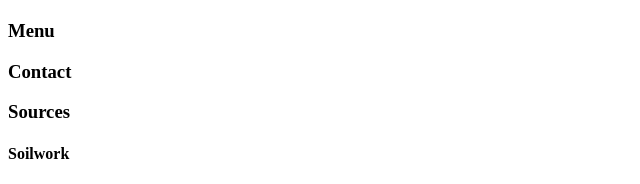
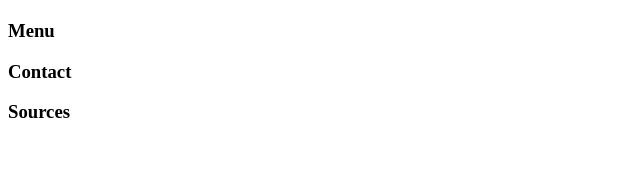
Before and after one commit to Rjohnson968/Christian-Metal, a plain HTML site: page index.html in a window 1280 px wide. Shown: the part 877-1061 px from the top of the page, without its empty margins (0-640 px from the left). After the commit the page ends 1019 px from the top, so only its background shows below. Drawn offline with Linux system fonts and the light colour scheme.

Commit message:
Update index.html

```diff
--- a/index.html
+++ b/index.html
@@ -34,8 +34,6 @@
 		<div class="row id="Sources">
 			<h3 >Sources</h3>
 				<td>
-					    <tr><h4>Soilwork</h4>
-
 
 
 
```
